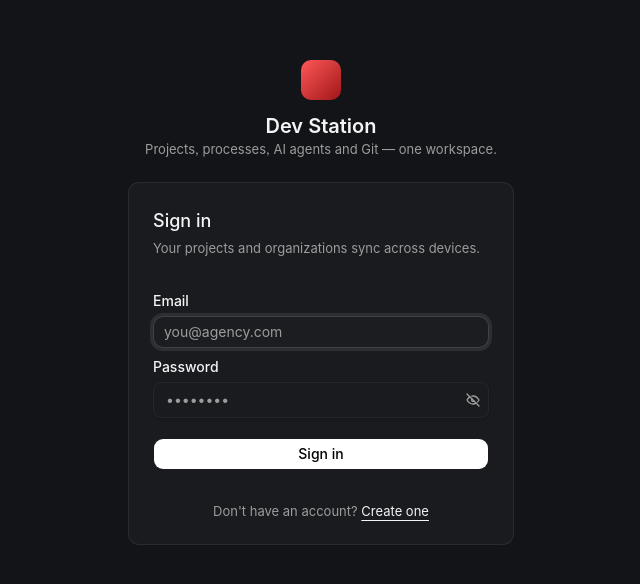
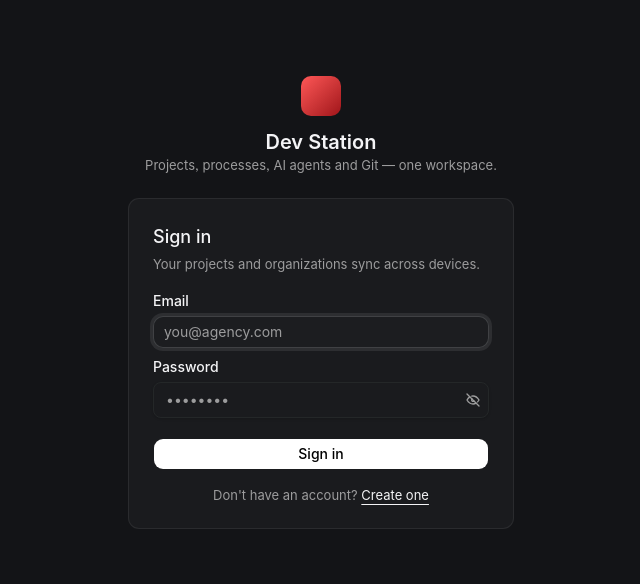
Before and after one commit to petrosrodinos/dev-station, a React (Vite) app in the folder app/: page /auth/sign-in in a window 1280 px wide. Shown: the part 118-702 px from the top of the page, without its empty margins (319-959 px from the left). Built offline with nearby package versions, Linux system fonts and the light colour scheme; no server answers.

Commit message:
card fix

```diff
--- a/app/src/components/ui/panel.tsx
+++ b/app/src/components/ui/panel.tsx
@@ -5,7 +5,7 @@ import { cn } from "@/lib/utils";
 // Mockup-style card: hairline border, 10px radius, no shadow, header row + body.
 
 export function Panel({ className, ...props }: HTMLAttributes<HTMLDivElement>) {
-  return <Card className={cn("rounded-lg shadow-none", className)} {...props} />;
+  return <Card className={cn("gap-0 rounded-lg py-0 shadow-none", className)} {...props} />;
 }
 
 interface PanelHeaderProps {
```
